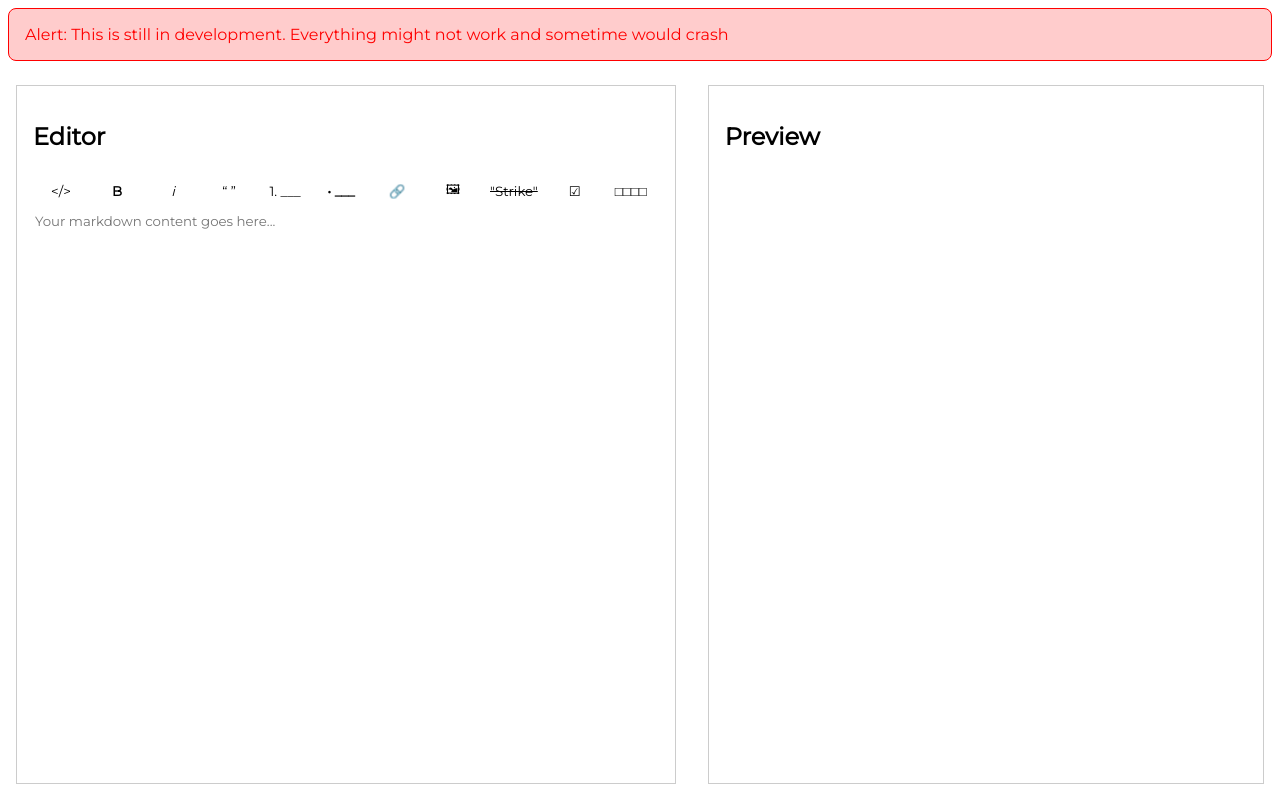
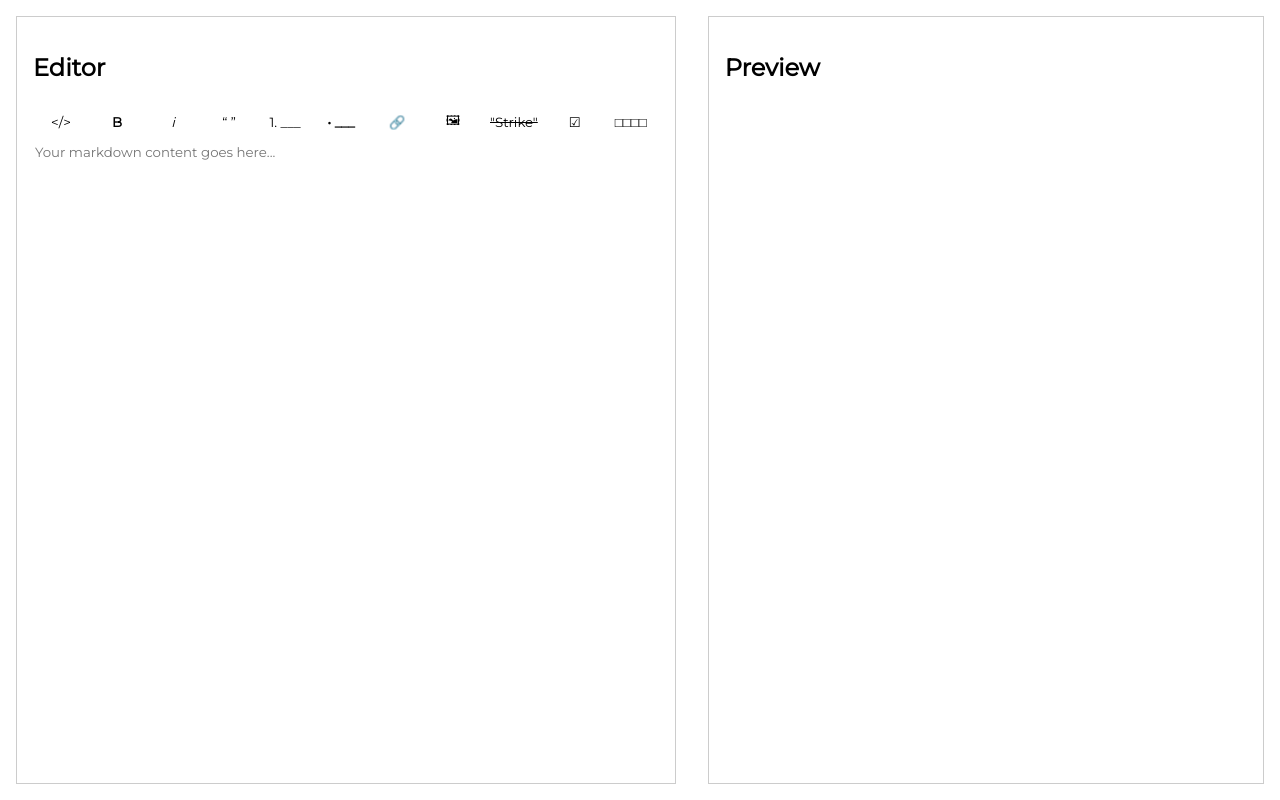
Before and after one commit to sriram23/md-editor, a React app: page / in a window 1280 px wide. Built offline with nearby package versions, Linux system fonts and the light colour scheme.

Commit message:
Commented the alert. Fixed scroll issue

```diff
--- a/src/App.js
+++ b/src/App.js
@@ -4,10 +4,10 @@ import "./App.scss";
 const App = () => {
   return (
     <div className="main-container">
-      <div className="alert">
+      {/* <div className="alert">
         Alert: This is still in development. Everything might not work and
         sometime would crash
-      </div>
+      </div> */}
       <Editor />
     </div>
   );
--- a/src/components/Editor.scss
+++ b/src/components/Editor.scss
@@ -1,7 +1,7 @@
 .editor-container {
     flex: 1;
     display: flex;
-    height: 100%;
+    height: 100vh;
     pre {
         border-radius: 1rem;
     }
```
